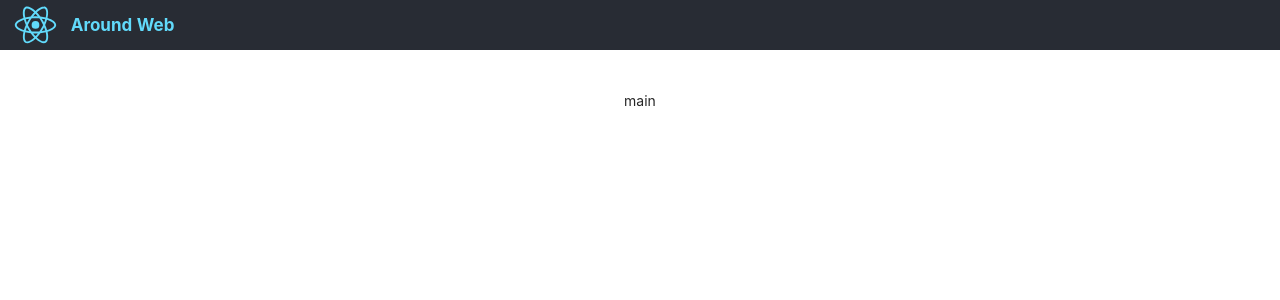
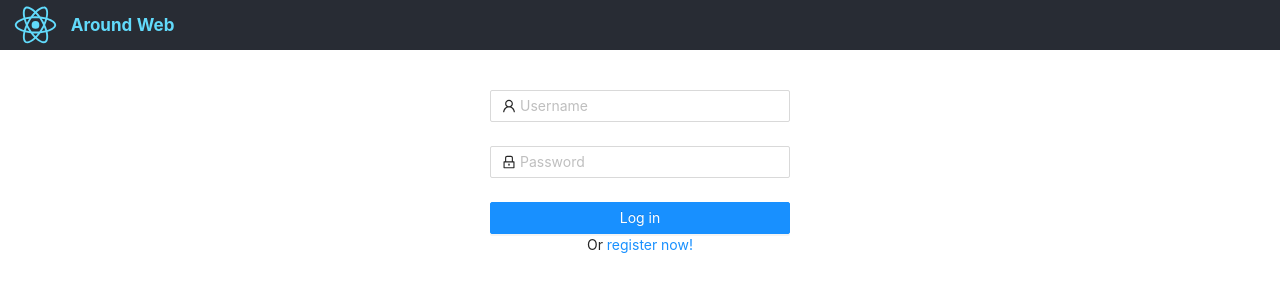
Before and after one commit to geliyangVU/PhotoWebFrontend, a React (Create React App) app: page /login in a window 1280 px wide. Shown: the top 300 px of the page. Built offline with nearby package versions, Linux system fonts and the light colour scheme.

Commit message:
implemented login page using antdesign

```diff
--- a/src/components/Login.js
+++ b/src/components/Login.js
@@ -1,7 +1,79 @@
 import React from "react";
+import { Form, Input, Button, message } from "antd";
+import { UserOutlined, LockOutlined } from "@ant-design/icons";
+import { Link } from "react-router-dom";
+import axios from "axios";
+
+import { BASE_URL } from "../constants";
 
 function Login(props) {
-  return <div>Login</div>;
+  const { handleLoggedIn } = props;
+
+  const onFinish = (values) => {
+    const { username, password } = values;
+    const opt = {
+      method: "POST",
+      url: `${BASE_URL}/signin`,
+      data: {
+        username: username,
+        password: password,
+      },
+      headers: { "Content-Type": "application/json" },
+    };
+    axios(opt)
+      .then((res) => {
+        if (res.status === 200) {
+          const { data } = res;
+          handleLoggedIn(data);
+          message.success("Login succeed! ");
+        }
+      })
+      .catch((err) => {
+        console.log("login failed: ", err.message);
+        message.error("Login failed!");
+      });
+  };
+
+  return (
+    <Form name="normal_login" className="login-form" onFinish={onFinish}>
+      <Form.Item
+        name="username"
+        rules={[
+          {
+            required: true,
+            message: "Please input your Username!",
+          },
+        ]}
+      >
+        <Input
+          prefix={<UserOutlined className="site-form-item-icon" />}
+          placeholder="Username"
+        />
+      </Form.Item>
+      <Form.Item
+        name="password"
+        rules={[
+          {
+            required: true,
+            message: "Please input your Password!",
+          },
+        ]}
+      >
+        <Input
+          prefix={<LockOutlined className="site-form-item-icon" />}
+          type="password"
+          placeholder="Password"
+        />
+      </Form.Item>
+
+      <Form.Item>
+        <Button type="primary" htmlType="submit" className="login-form-button">
+          Log in
+        </Button>
+        Or <Link to="/register">register now!</Link>
+      </Form.Item>
+    </Form>
+  );
 }
 
 export default Login;
--- a/src/components/Main.js
+++ b/src/components/Main.js
@@ -1,7 +1,21 @@
 import React, { useState } from "react";
 
+import { Route, Switch, Redirect } from "react-router";
+
+import Login from "./Login";
+import Register from "./Register";
+import Home from "./Home";
+
 function Main(props) {
-  return <div className="main">main</div>;
+  return (
+    <div className="main">
+      <Switch>
+        <Route path="/login" component={Login} />
+        <Route path="/register" component={Register} />
+        <Route path="/home" component={Home} />
+      </Switch>
+    </div>
+  );
 }
 
 export default Main;
--- a/src/styles/Login.css
+++ b/src/styles/Login.css
@@ -0,0 +1,8 @@
+.login-form {
+    width: 300px;
+    margin: 0 auto;
+}
+
+.login-form-button {
+    width: 300px;
+}
```
